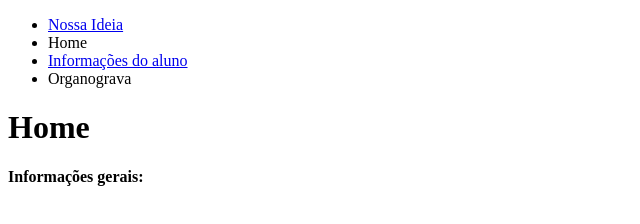
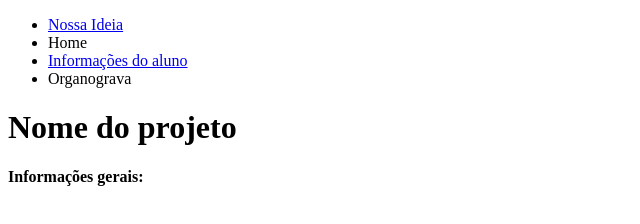
Before and after one commit to JoaovBenjamin/Jo-o, a plain HTML site: page index.html in a window 1280 px wide. Shown: the whole page, without its empty margins (0-640 px from the left). Drawn offline with Linux system fonts and the light colour scheme.

Commit message:
correção

```diff
--- a/index.html
+++ b/index.html
@@ -16,7 +16,7 @@
                 <li><a href="organograma.html"></a>Organograva</li>
             </ul>
         </nav>
-        <h1>Home</h1>
+        <h1>Nome do projeto</h1>
         <section>
             <!-- Introdução da nossa ideia que será desenvolvida um pouco mais na outra pagina -->
         </section>
```
